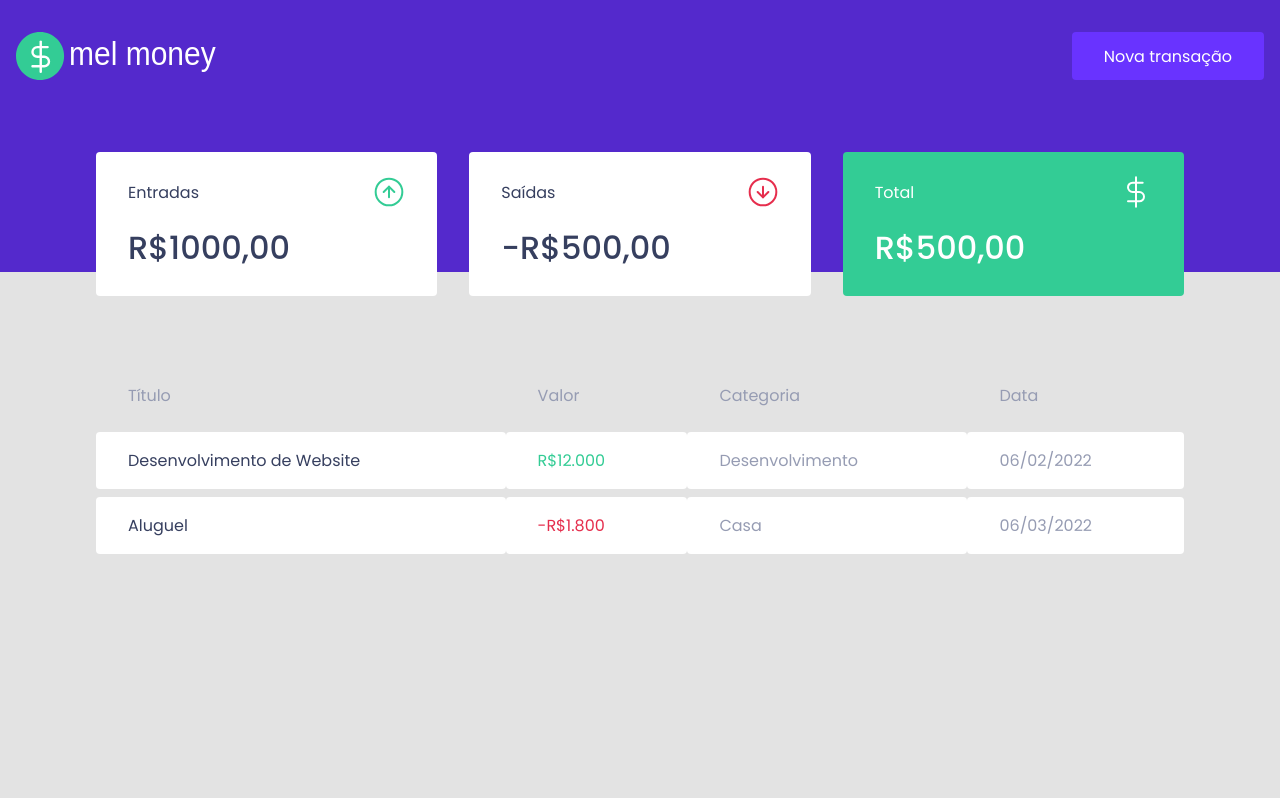
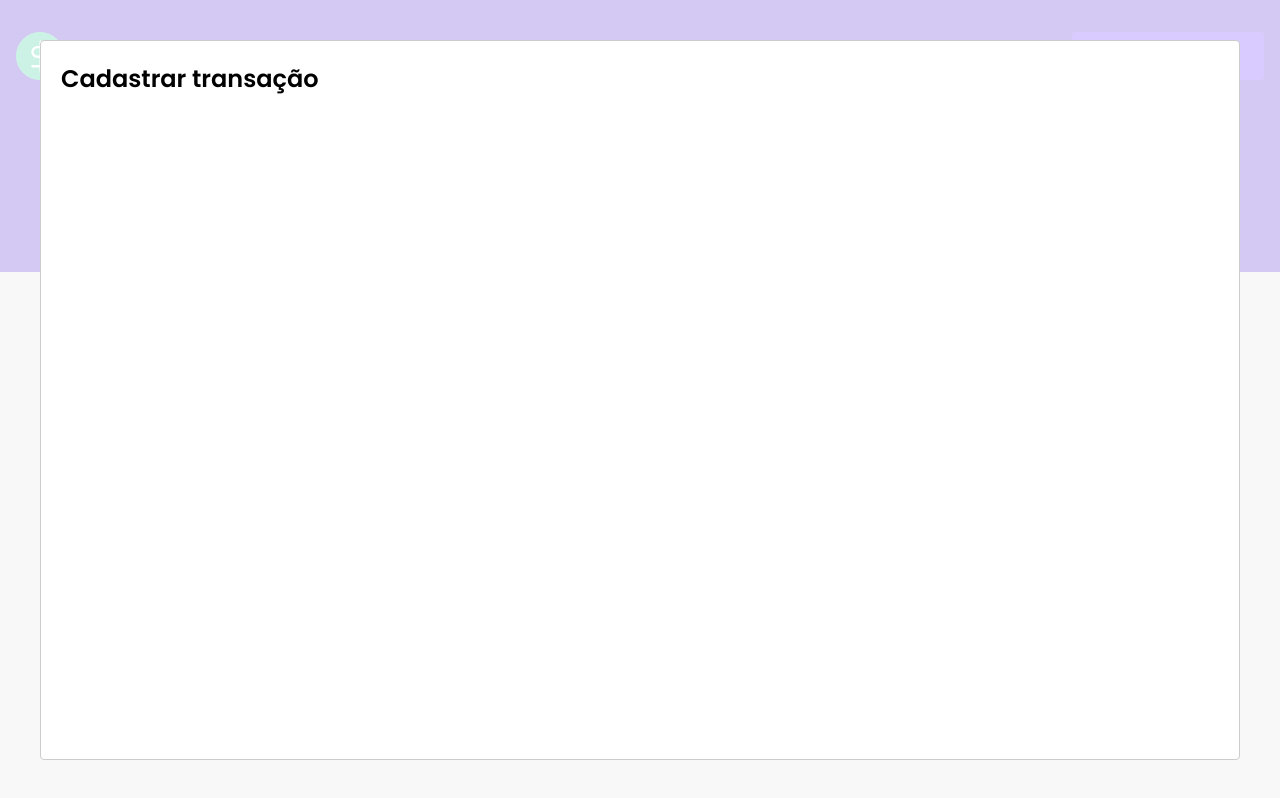
Before and after one commit to melquesedek/melmoney, a React (Create React App) app: page / in a window 1280 px wide. Both pictures are taken after a click on the button "Nova transação". Built offline with nearby package versions, Linux system fonts and the light colour scheme; no server answers; what miragejs would draw is missing.

Commit message:
Modal created

```diff
--- a/package.json
+++ b/package.json
@@ -7,6 +7,7 @@
     "miragejs": "^0.1.43",
     "react": "^17.0.2",
     "react-dom": "^17.0.2",
+    "react-modal": "^3.14.4",
     "react-scripts": "5.0.0",
     "styled-components": "^5.3.3",
     "web-vitals": "^2.1.0"
@@ -19,6 +20,7 @@
     "@types/node": "^16.7.13",
     "@types/react": "^17.0.20",
     "@types/react-dom": "^17.0.9",
+    "@types/react-modal": "^3.13.1",
     "@types/styled-components": "^5.1.24",
     "typescript": "^4.4.2"
   },
--- a/src/App.tsx
+++ b/src/App.tsx
@@ -1,12 +1,31 @@
+import { useState } from 'react';
+import Modal from 'react-modal';
 import { Dashboard } from "./components/Dashboard";
 import { Header } from "./components/Header";
 import { GlobalStyle } from "./styles/global";
 
+Modal.setAppElement('#root');
+
 export function App() {
+  const [isNewTransactionModalOpen,setIsNewTransactionModalOpen] = useState(false);
+
+  function handleOpenNewTransactionModal(){
+      setIsNewTransactionModalOpen(true);
+  }
+  function handleCloseNewTransactionModal(){
+      setIsNewTransactionModalOpen(false);
+  }
   return (
     <>
-      <Header/>
+      <Header onOpenNewTransactionModal={handleOpenNewTransactionModal}/>
       <Dashboard/>
+      <Modal
+            isOpen={isNewTransactionModalOpen}
+            onRequestClose={handleCloseNewTransactionModal}
+            >
+                <h2>Cadastrar transação</h2>
+
+            </Modal>
       <GlobalStyle/>
     </>
   );
--- a/src/components/Header/index.tsx
+++ b/src/components/Header/index.tsx
@@ -1,11 +1,18 @@
 import logoImg from '../../assets/logo.svg';
 import { Container, Content } from './styles';
-export function Header(){
+
+interface HeaderProps{
+    onOpenNewTransactionModal: () =>void;
+}
+
+export function Header({onOpenNewTransactionModal}: HeaderProps){
+
     return(
         <Container>
             <Content>
             <img src={logoImg} alt="mel money" />
-            <button type="button">Nova transação</button>
+            <button type="button" onClick={onOpenNewTransactionModal}>Nova transação</button>
+
             </Content>
         </Container>
     );
```
Also changed, not shown: 1 other file (tests, documents, lock files or other folders).
